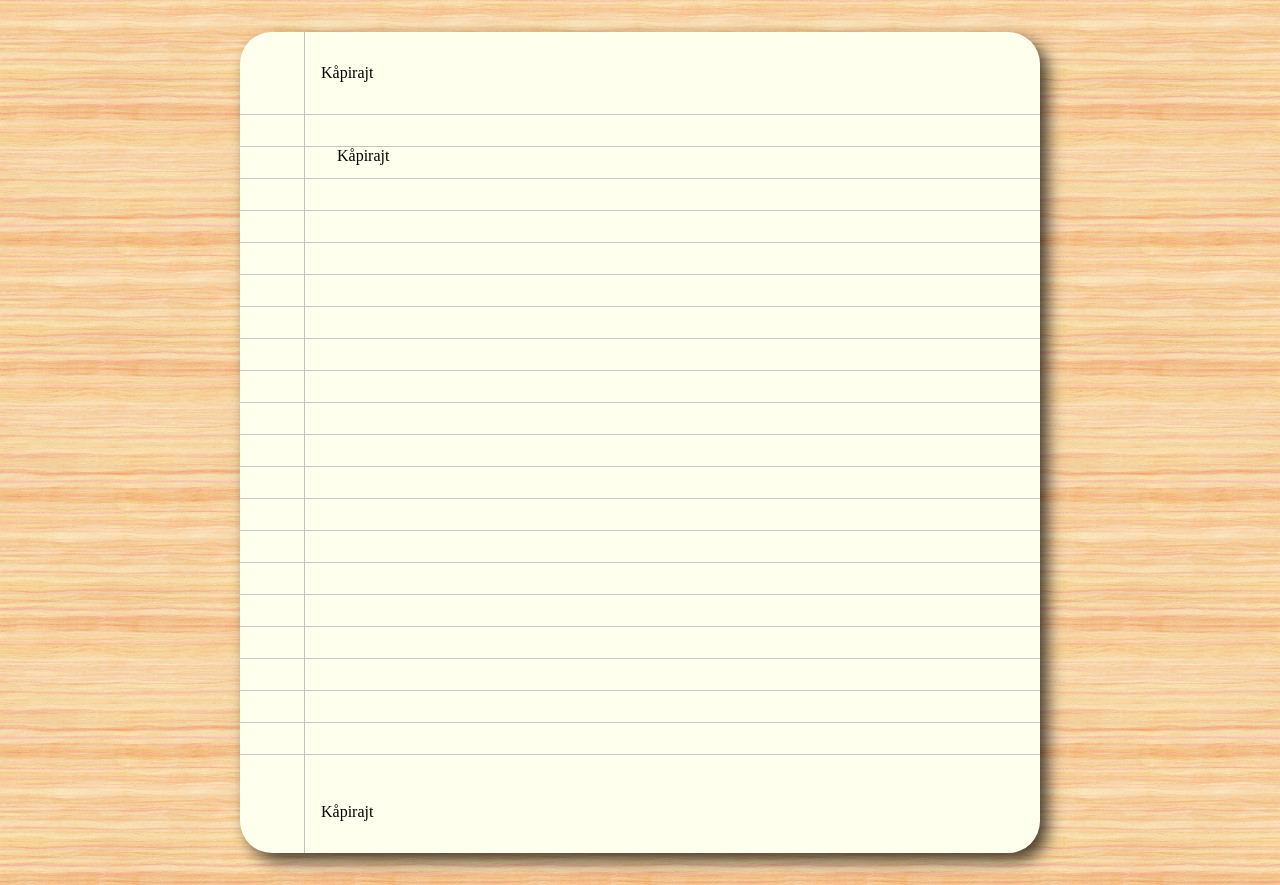
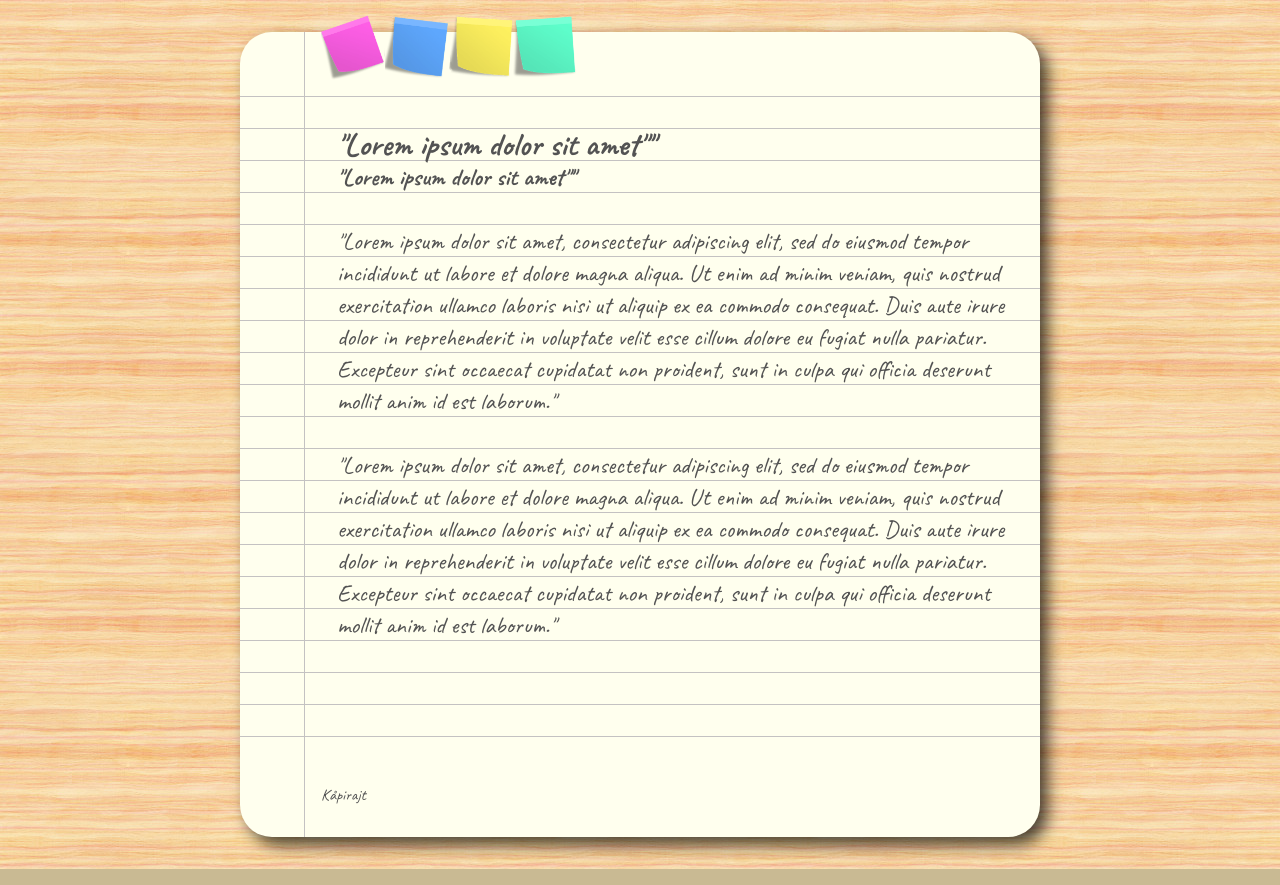
Before and after one commit to ozckarr/le-pencil, a plain HTML site: page index.html in a window 1280 px wide. Drawn offline with Linux system fonts and the light colour scheme.

Commit message:
menu setup

```diff
--- a/css/style.scss
+++ b/css/style.scss
@@ -2,16 +2,17 @@
   margin: 0;
   padding: 0;
   box-sizing: border-box;
+  font-family: "Caveat", cursive;
+  color: #535353;
 }
 
+// Paper
 body {
   width: 100%;
   height: 100%;
   background-attachment: fixed;
   background: url(../images/pattern.jpg) #c9ba93;
   background-repeat: repeat;
-}
-
   .paper {
     background-color: #ffffee;
     max-width: 50em;
@@ -19,7 +20,6 @@ body {
     border-radius: 2em;
     box-shadow: 0.5em 0.5em 1em rgba(0, 0, 0, 0.7);
   }
-
   header {
     border-bottom: solid rgb(196, 194, 194) 1px;
     .header-content {
@@ -28,7 +28,6 @@ header {
       border-left: solid rgb(196, 194, 194) 1px;
     }
   }
-
   main {
     min-height: 41em;
     background: repeating-linear-gradient(
@@ -38,7 +37,6 @@ main {
       #c4c2c2 31px,
       #c4c2c2 32px
     );
-
     .main-content {
       padding: 2em;
       margin: 0 0 0 4em;
@@ -47,7 +45,6 @@ main {
       min-height: 41em;
     }
   }
-
   footer {
     .footer-content {
       padding: 2em 2em 2em 1em;
@@ -55,3 +52,50 @@ footer {
       border-left: solid rgb(196, 194, 194) 1px;
     }
   }
+}
+
+// Text style
+br {
+  content: "";
+  margin: 2em;
+  display: block;
+}
+p {
+  font-size: 1.5em;
+  line-height: 1.333333em;
+}
+
+h1 {
+  line-height: 1em;
+}
+h2 {
+  line-height: 1.333333em;
+}
+
+// Menu
+.header-menu {
+  display: flex;
+  position: absolute;
+  top: 1em;
+  .menu {
+    height: 4em;
+    width: 4em;
+    background-color: crimson;
+  }
+  .menu-1 {
+    background: url(../images/post1.png);
+    background-size: cover;
+  }
+  .menu-2 {
+    background: url(../images/post2.png);
+    background-size: cover;
+  }
+  .menu-3 {
+    background: url(../images/post3.png);
+    background-size: cover;
+  }
+  .menu-4 {
+    background: url(../images/post4.png);
+    background-size: cover;
+  }
+}
--- a/index.html
+++ b/index.html
@@ -7,12 +7,53 @@
     <meta name="author" content="Oskar Lindblad" />
     <meta name="viewport" content="width=device-width, initial-scale=1.0" />
     <link rel="stylesheet" href="/css/style.css" />
+    <link rel="preconnect" href="https://fonts.googleapis.com" />
+    <link rel="preconnect" href="https://fonts.gstatic.com" crossorigin />
+    <link
+      href="https://fonts.googleapis.com/css2?family=Caveat:wght@400;500;600;700&display=swap"
+      rel="stylesheet"
+    />
+
     <title>lé Pencil</title>
   </head>
   <body>
     <div class="paper">
-      <header><div class="header-content">Kåpirajt</div></header>
-      <main><div class="main-content">Kåpirajt</div></main>
+      <header>
+        <div class="header-content">
+          <div class="header-menu">
+            <div class="menu menu-1"></div>
+            <div class="menu menu-2"></div>
+            <div class="menu menu-3"></div>
+            <div class="menu menu-4"></div>
+          </div>
+        </div>
+      </header>
+      <main>
+        <div class="main-content">
+          <h1>"Lorem ipsum dolor sit amet""</h1>
+          <h2>"Lorem ipsum dolor sit amet""</h2>
+          <br />
+          <p>
+            "Lorem ipsum dolor sit amet, consectetur adipiscing elit, sed do
+            eiusmod tempor incididunt ut labore et dolore magna aliqua. Ut enim
+            ad minim veniam, quis nostrud exercitation ullamco laboris nisi ut
+            aliquip ex ea commodo consequat. Duis aute irure dolor in
+            reprehenderit in voluptate velit esse cillum dolore eu fugiat nulla
+            pariatur. Excepteur sint occaecat cupidatat non proident, sunt in
+            culpa qui officia deserunt mollit anim id est laborum."
+          </p>
+          <br />
+          <p>
+            "Lorem ipsum dolor sit amet, consectetur adipiscing elit, sed do
+            eiusmod tempor incididunt ut labore et dolore magna aliqua. Ut enim
+            ad minim veniam, quis nostrud exercitation ullamco laboris nisi ut
+            aliquip ex ea commodo consequat. Duis aute irure dolor in
+            reprehenderit in voluptate velit esse cillum dolore eu fugiat nulla
+            pariatur. Excepteur sint occaecat cupidatat non proident, sunt in
+            culpa qui officia deserunt mollit anim id est laborum."
+          </p>
+        </div>
+      </main>
       <footer><div class="footer-content">Kåpirajt</div></footer>
     </div>
   </body>
```
Also changed, not shown: css/style.css, images/big-row.svg (deleted), images/post1.png (added), images/post2.png (added), images/post3.png (added), images/post4.png (added), images/post5.png (added), images/row.svg (deleted). Lines whose indentation alone changed are shown as unchanged.
